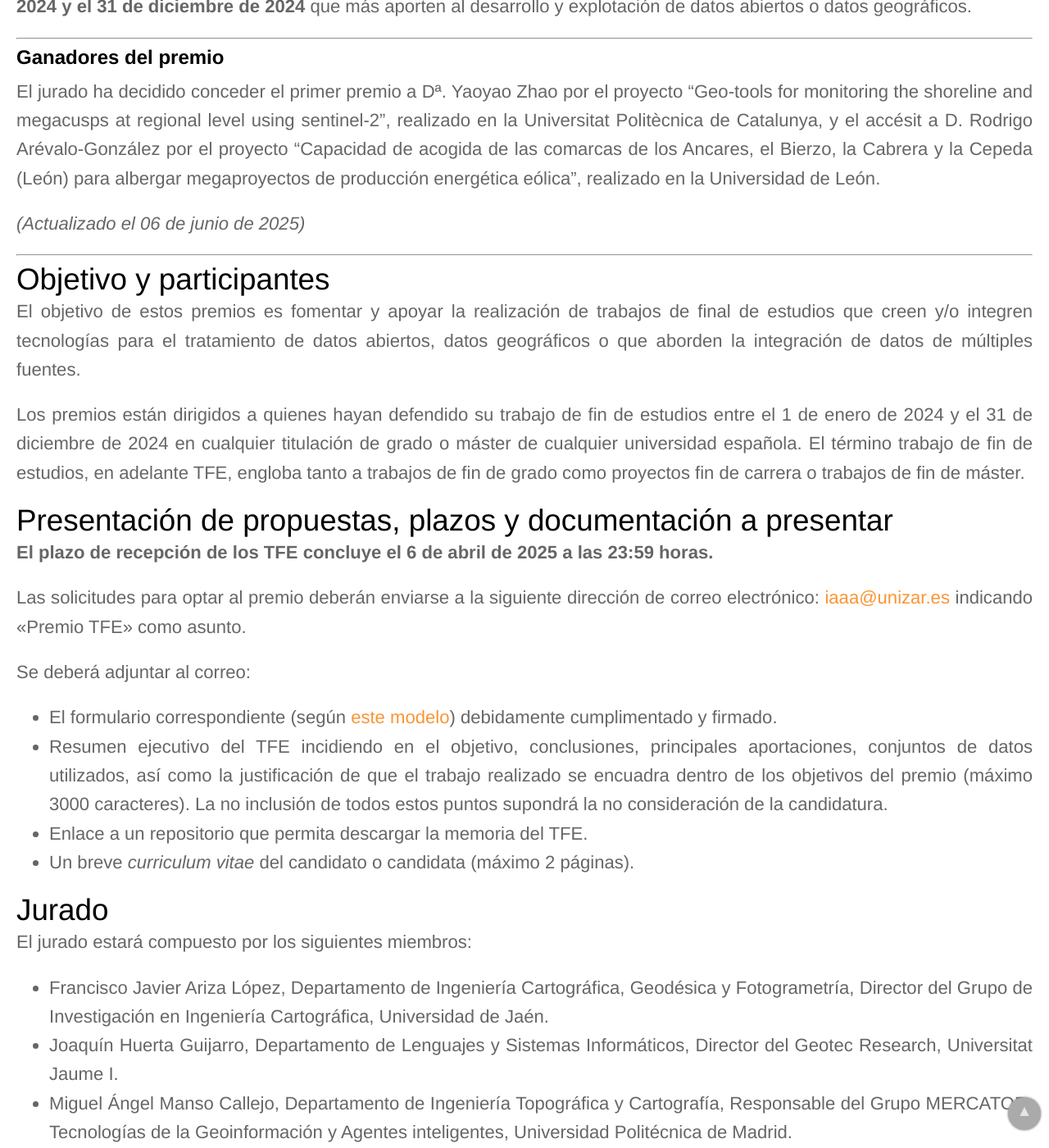
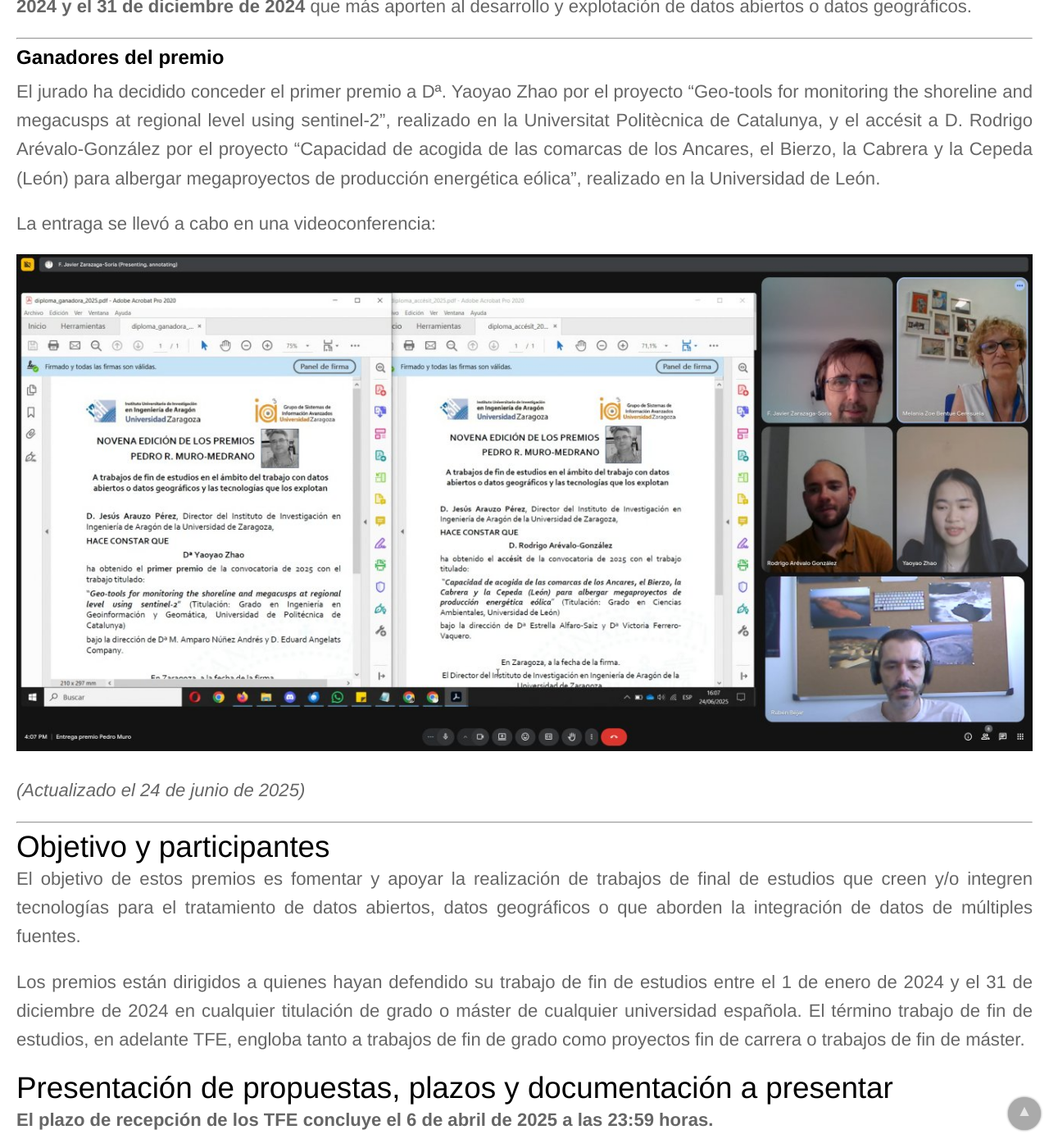
Before and after one commit to IAAA-Lab/IAAA-Lab.github.io, a Jekyll site: the page built from _posts/2025-02-19-novena-ed-premios-pedro-muro-tfe.md, in a window 1280 px wide and 1400 px high, scrolled down 721 px. Shown: the whole window at 82% size. Built offline with Jekyll 4.4.1, drawn with Linux system fonts in a browser that asks for light colours.

Commit message:
Añadida imagen entrega premio

```diff
--- a/_posts/2025-02-19-novena-ed-premios-pedro-muro-tfe.md
+++ b/_posts/2025-02-19-novena-ed-premios-pedro-muro-tfe.md
@@ -13,7 +13,11 @@ El [Grupo de Sistemas de Información Avanzados]({{ site.baseurl }}/) y el [Inst
 
 El jurado ha decidido conceder el primer premio a Dª. Yaoyao Zhao por el proyecto "Geo-tools for monitoring the shoreline and megacusps at regional level using sentinel-2", realizado en la Universitat Politècnica de Catalunya, y el accésit a D. Rodrigo Arévalo-González por el proyecto "Capacidad de acogida de las comarcas de los Ancares, el Bierzo, la Cabrera y la Cepeda (León) para albergar megaproyectos de producción energética eólica", realizado en la Universidad de León.
 
-*(Actualizado el 06 de junio de 2025)*
+La entraga se llevó a cabo en una videoconferencia:
+
+![Entrega del premios]({{ site.baseurl }}/images/posts/premio_PRMuro_2025.jpg){:class="img-responsive"}
+
+*(Actualizado el 24 de junio de 2025)*
 
 ---
 
```
